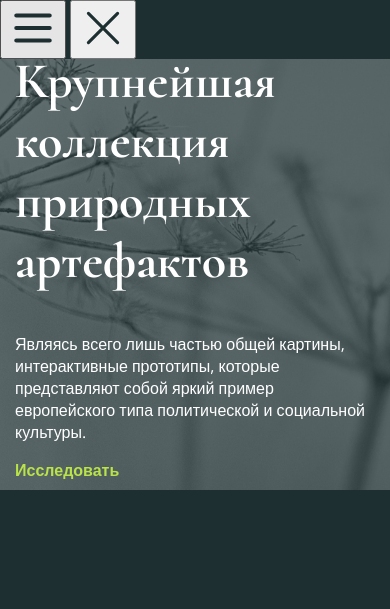
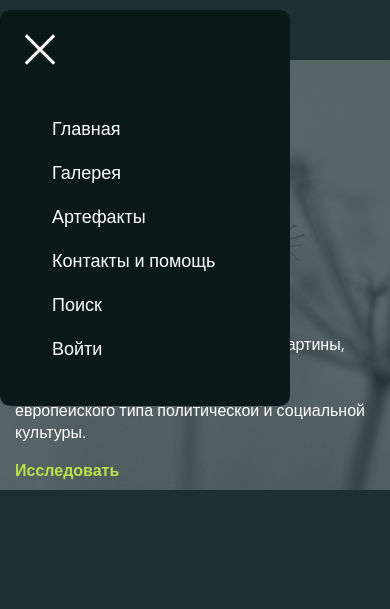
Before and after one commit to KseniyaMaslennikova1823/Artifacts, a website built with webpack: page index.html in a window 390 px wide. Both pictures are taken after a click on the button 33 px from the left and 29 px from the top of the page. Shown: the top 609 px of the page. Built offline with nearby package versions, Linux system fonts and the light colour scheme; files whose address does not match are found by name.

Commit message:
added burger-menu

```diff
--- a/index.html
+++ b/index.html
@@ -3,19 +3,17 @@
   <head>
     <meta charset="utf-8" />
     <meta name="viewport" content="width=device-width, initial-scale=1.0" />
-    <script src="./dist/bundle.js"></script>
+    <script defer src="./dist/bundle.js"></script>
     <title>F&B</title>
   </head>
   <body>
     <div class="menu">
-        <button class="header__burger hamburger">
-            <img src="./src/img/menu.svg" alt="" style="width: 50px; height: 50px; color: #1D2F30;">
-        </button>
-        <button class="cross">
-            <img src="./src/img/cross.svg" alt="" style="width: 50px; height: 50px; color: #1D2F30;">
-        </button>
+
 
         <header class="header">
+            <button class="header__burger-btn" id="burger">
+                <span></span><span></span><span></span>
+            </button>
         <a href="#" class="header__logo">
             <svg width="65" height="20" fill="none" >
                 <use xlink:href="./src/img/header/header.svg#logo"></use>
@@ -36,6 +34,14 @@
                     <li class="header__item">
                         <a href="#feedback" class="header__link">Контакты и помощь</a>
                     </li>
+
+                    <li class="header__item">
+                            <a href="#" class="header__link">Поиск</a>
+                    </li>
+                    <li class="header__item">
+                        <a href="#" class="header__link">Войти</a>
+                    </li>
+
                 </ul>
             </nav>
         </div>
--- a/src/js/burger.js
+++ b/src/js/burger.js
@@ -1,7 +1,5 @@
-$(document).ready(function() {
-	$('.header_burger').click(function(event) {
-		$('.header_burger,.menu__list').toggleClass('active');
-		$('body').toggleClass('lock');
-	});
-
-});
+document.addEventListener("DOMContentLoaded", function() {
+    document.getElementById("burger").addEventListener("click", function() {
+        document.querySelector("header").classList.toggle("open")
+    })
+})
--- a/src/scss/style.scss
+++ b/src/scss/style.scss
@@ -44,10 +44,17 @@ body {
         display: flex;
         list-style-type: none;
         margin-left: -200px;
+
     }
     &__item {
         margin-left: 32px;
         margin-right: 32px;
+        &:nth-child(5) {
+            display: none;
+        }
+        &:nth-child(6) {
+            display: none;
+        }
     }
     &__link {
         text-decoration: none;
@@ -73,9 +80,44 @@ body {
         }
     }
 }
-.header__burger {
+.header__burger-btn {
+
     display: none;
+    width: 50px;
+    height: 50px;
+    border: none;
+    background-color: $bg-dark;
+    position: relative;
+    z-index: 1001;
+    span {
+        position: absolute;
+        width: 40px;
+        height: 3px;
+        background-color: $white;
+        left: 5px;
+        transition: transform .5s, opacity .5s, background-color .5s;
+
+        &:nth-child(1) {
+            transform: translateY(-10px);
+        }
+
+        &:nth-child(3) {
+            transform: translateY(10px);
+        }
+    }
+
 }
+.header.open .header__burger-btn span:nth-child(1) {
+    transform: translateY(0) rotate(45deg);
+}
+.header.open .header__burger-btn span:nth-child(2) {
+    opacity: 0;
+}
+.header.open .header__burger-btn span:nth-child(3) {
+    transform: translateY(0) rotate(-45deg);
+}
+
+
 .main {
     height: 490px;
     background-image: url("../img/background/1_1.png");
@@ -408,11 +450,67 @@ body {
 
 @media (max-width: 1130px) {
     .header {
-        display: none;
-        /*&__login {
+        &__logo {
+            display: none;
+        }
+        &_search_login {
+            display: none;
+        }
+        /*display: none;
+        &__login {
             margin-right: 25px;
         }*/
             }
+   /*.header__logo {
+        z-index: 1001;
+    }*/
+    .header__item {
+        &:nth-child(5) {
+            display: block;
+        }
+        &:nth-child(6) {
+            display: block;
+        }
+    }
+    .header__burger-btn {
+        display: block;
+    }
+    .header.open .header__burger-btn {
+        margin-top: 35px;
+        background-color: $bg-shade;
+
+    }
+    .menu__list {
+        margin-top: 10px;
+        margin-left: 10px;
+        position: absolute;
+        width: 250px;
+        left: -300px;
+        top: 0px;
+        background-color: $bg-shade; //$bg-shade
+        border-radius: 10px;
+        padding: 80px 20px 20px 20px;
+        transition: transform .5s;
+    }
+    .header__list {
+        display: block;
+        margin-left: -40px;
+    }
+    .header__link {
+        text-decoration: none;
+        font-size: 18px;
+        font-weight: 400;
+        color: $white;
+        transition: .2s;
+        display: block;
+        padding: 10px 0;
+        &:hover {
+            color: $primary-green;
+        }
+    }
+    .header.open .menu__list {
+        transform: translateX(100%);
+    }
     .section {
         max-width: 832.5px;
     }
```
Also changed, not shown: page2.html (+16 -5 lines), page3.html (+16 -5 lines), dist/bundle.js, dist/index.html, src/img/gallery/left.svg (added), src/img/gallery/right.svg (added), src/img/header/log-in.svg (added), src/img/header/logo.svg (added), src/img/header/search.svg (added), src/img/social/facebook.svg (added), src/img/social/instagram.svg (added), src/img/social/twitter.svg (added), src/img/social/youtube.svg (added).
